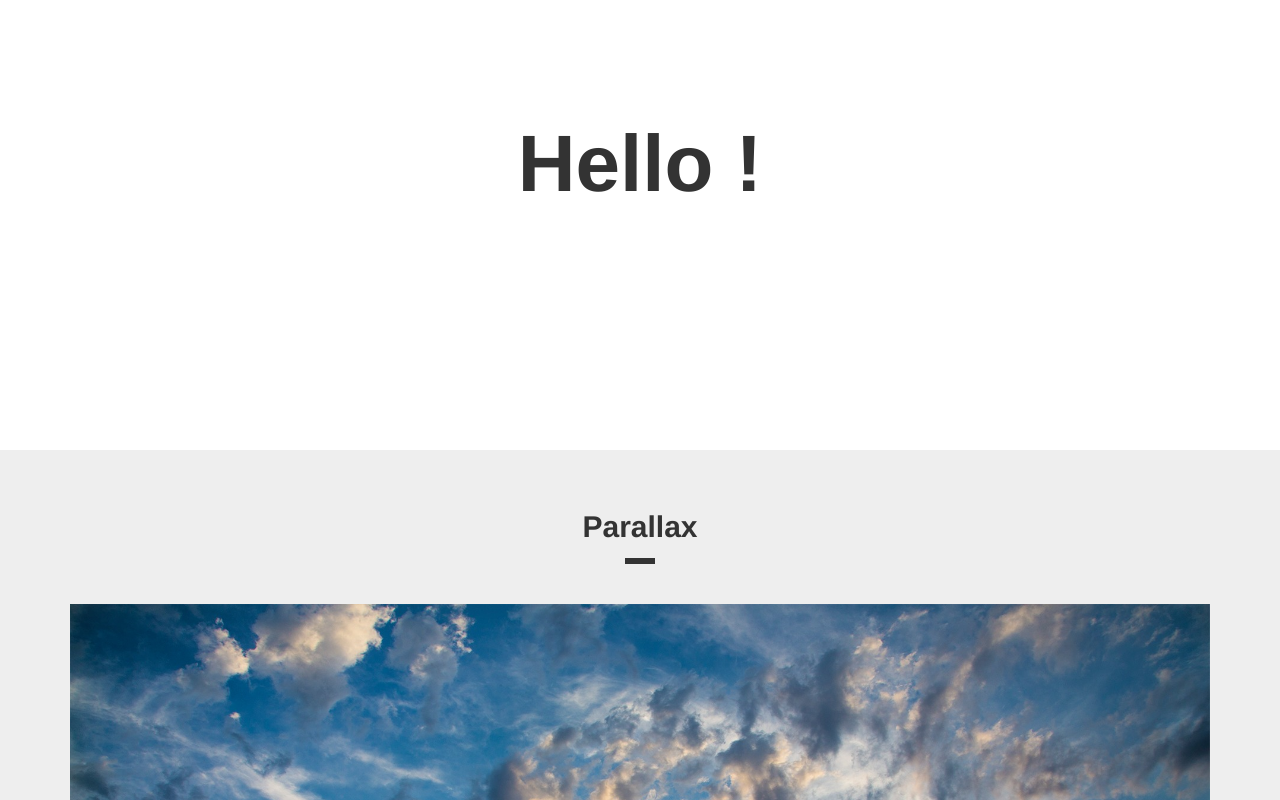
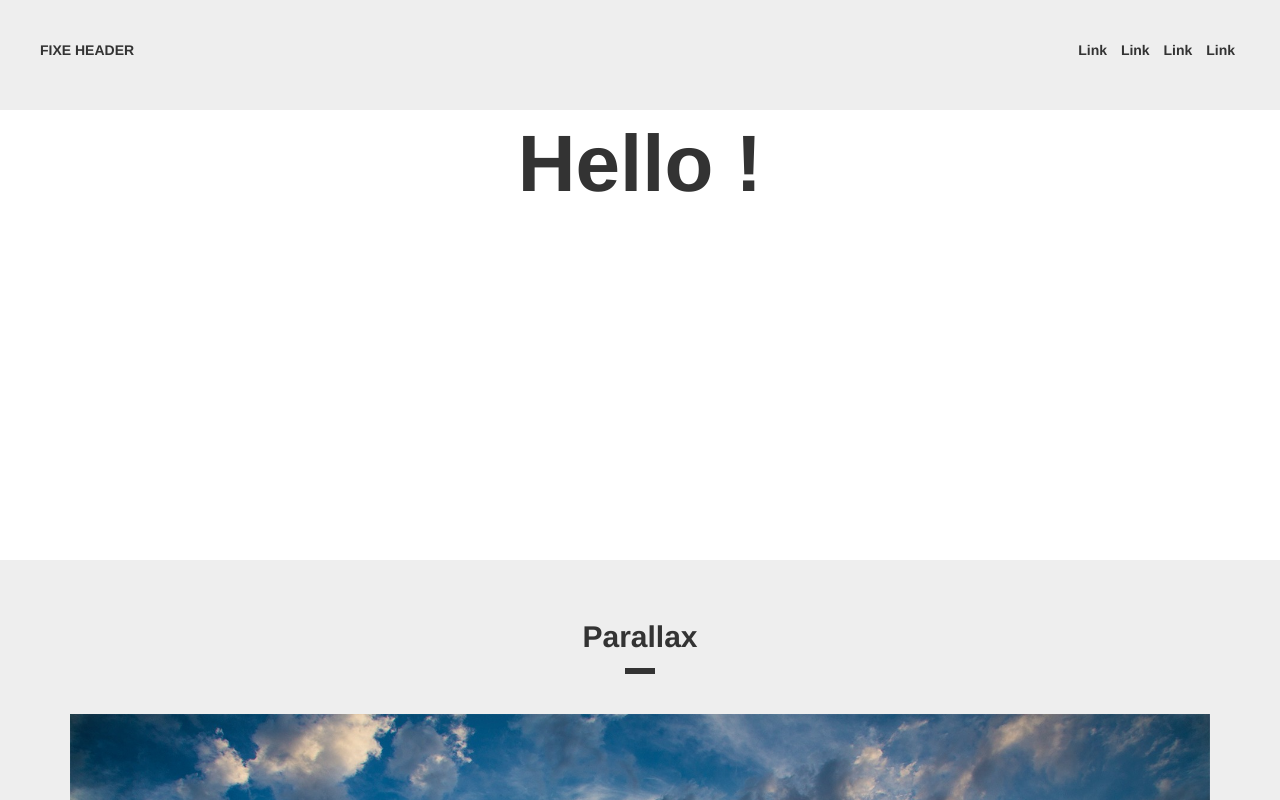
Before and after one commit to CeliaLfd/_lab, a website: page index.html in a window 1280 px wide. Shown: the top 800 px of the page. Drawn offline with nearby package versions, Linux system fonts and the light colour scheme.

```diff
--- a/index.html
+++ b/index.html
@@ -12,7 +12,7 @@
     <link rel="stylesheet" href="css/design.css" type="text/css">
 	</head>
 	<body>
-		<!-- <header class="header move-up">
+		<header class="header move-up">
 			<div class="header-inner">
 				<div class="logo pull-left">FIXE HEADER</div>
 				<nav class="pull-right">
@@ -24,7 +24,7 @@
 					</ul>
 				</nav>
 			</div>
-		</header> -->
+		</header>
 		<section class="section-anim-scroll">
 			<div class="wrapper">
 				<div class="container">
--- a/js/main.js
+++ b/js/main.js
@@ -3,40 +3,40 @@
 
 	/* HEADER STICKY */
 
-	// var el_html = $('html'),
-	// 		el_body = $('body'),
-	// 		header = $('header');
-	//
-	// el_body.addClass('open');
-	// function menuIsStuck () {
-	// 	var wScrollTop = $(window).scrollTop(),
-	// 			classFound = el_html.hasClass('nav-is-stuck'),
-	// 			navHeight = header.height(),
-	// 			scrollValue = 600;
-	//
-	// 	// si le scroll est d'au moins 600 et
-	// 	// la class nav-is-stuck n'existe pas sur HTML
-	//
-	// 	if ( wScrollTop > scrollValue && !classFound) {
-	// 		el_html.addClass('nav-is-stuck');
-	// 		el_body.css('padding-top', navHeight);
-	// 	};
-	//
-	// 	// si le scroll est inférieur à 2 et
-	// 	// la class nav-is-stuck existe
-	//
-	// 	if( wScrollTop < 2 && classFound ) {
-	// 		el_html.removeClass('nav-is-stuck');
-	// 		el_body.css('padding-top', '0');
-	// 	};
-	// }
-	//
-	// function onScrolling () {
-	// 	menuIsStuck();
-	// };
-	// $(window).scroll(function() {
-	// 	onScrolling();
-	// });
+	var el_html = $('html'),
+			el_body = $('body'),
+			header = $('header');
+
+	el_body.addClass('open');
+	function menuIsStuck () {
+		var wScrollTop = $(window).scrollTop(),
+				classFound = el_html.hasClass('nav-is-stuck'),
+				navHeight = header.height(),
+				scrollValue = 600;
+
+		// si le scroll est d'au moins 600 et
+		// la class nav-is-stuck n'existe pas sur HTML
+
+		if ( wScrollTop > scrollValue && !classFound) {
+			el_html.addClass('nav-is-stuck');
+			el_body.css('padding-top', navHeight);
+		};
+
+		// si le scroll est inférieur à 2 et
+		// la class nav-is-stuck existe
+
+		if( wScrollTop < 2 && classFound ) {
+			el_html.removeClass('nav-is-stuck');
+			el_body.css('padding-top', '0');
+		};
+	}
+
+	function onScrolling () {
+		menuIsStuck();
+	};
+	$(window).scroll(function() {
+		onScrolling();
+	});
 
 	/* SCROLL ANIM */
 	var sectionScroll = $('.section-anim-scroll');
```
Also changed, not shown: sass/design.scss (+3 -4 lines), css/design.css, 2 other files.
